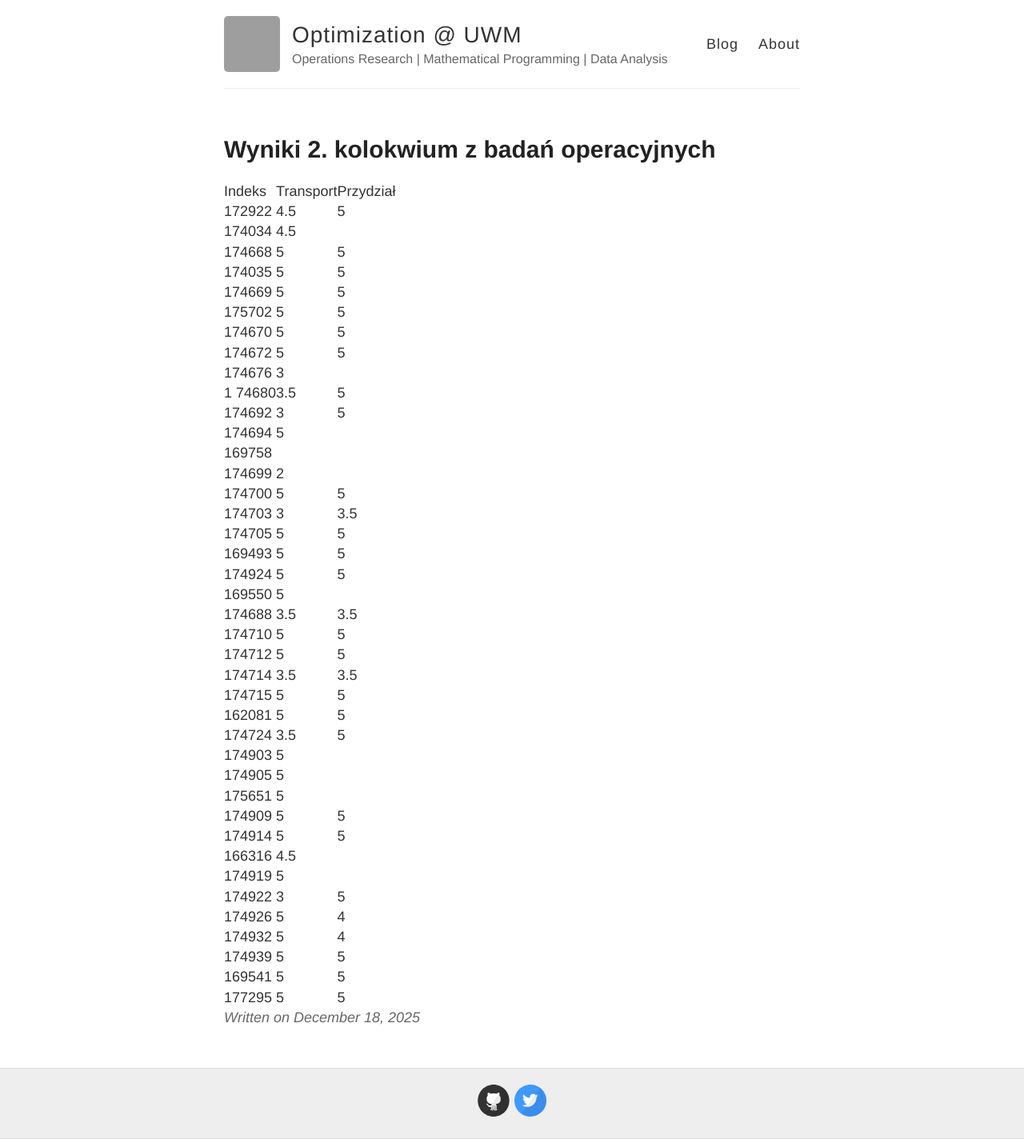
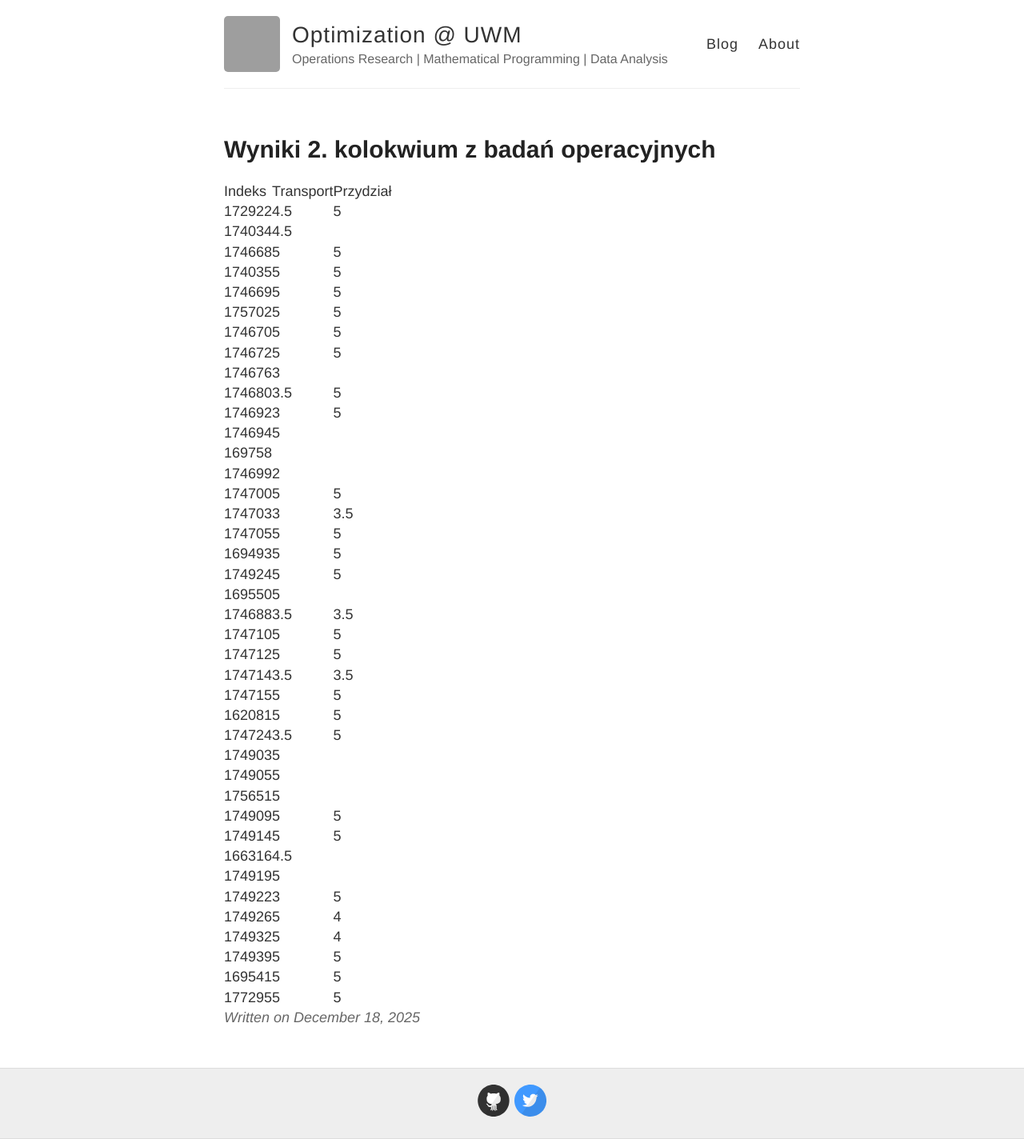
Before and after one commit to uwmopt/uwmopt.github.io, a Jekyll site: the page built from _posts/2025-12-18-Wyniki_kol2.md, in a window 1280 px wide. Shown: the whole page at 80% size. Built offline with Jekyll 4.4.1, drawn with Linux system fonts in a browser that asks for light colours; grey boxes are pictures that could not be loaded.

Commit message:
Kolokwium 2 wyniki

```diff
--- a/_posts/2025-12-18-Wyniki_kol2.md
+++ b/_posts/2025-12-18-Wyniki_kol2.md
@@ -5,7 +5,7 @@
 
 |======
 | Indeks | Transport | Przydział |
-| :--- | :--- | :--- |
+| :--- | :---: | ---: |
 172922	|  4.5	| 5  |
 174034	|  4.5	|   |
 174668	|  5	    | 5   |
@@ -15,7 +15,7 @@
 174670	|  5	     | 5  |
 174672	|  5	     | 5  |
 174676	|  3	|    |
-1 74680	|  3.5	| 5   |
+174680	|  3.5	| 5   |
 174692	|  3	    | 5  |
 174694	|  5	|   |
 169758	|  	|   |
```
